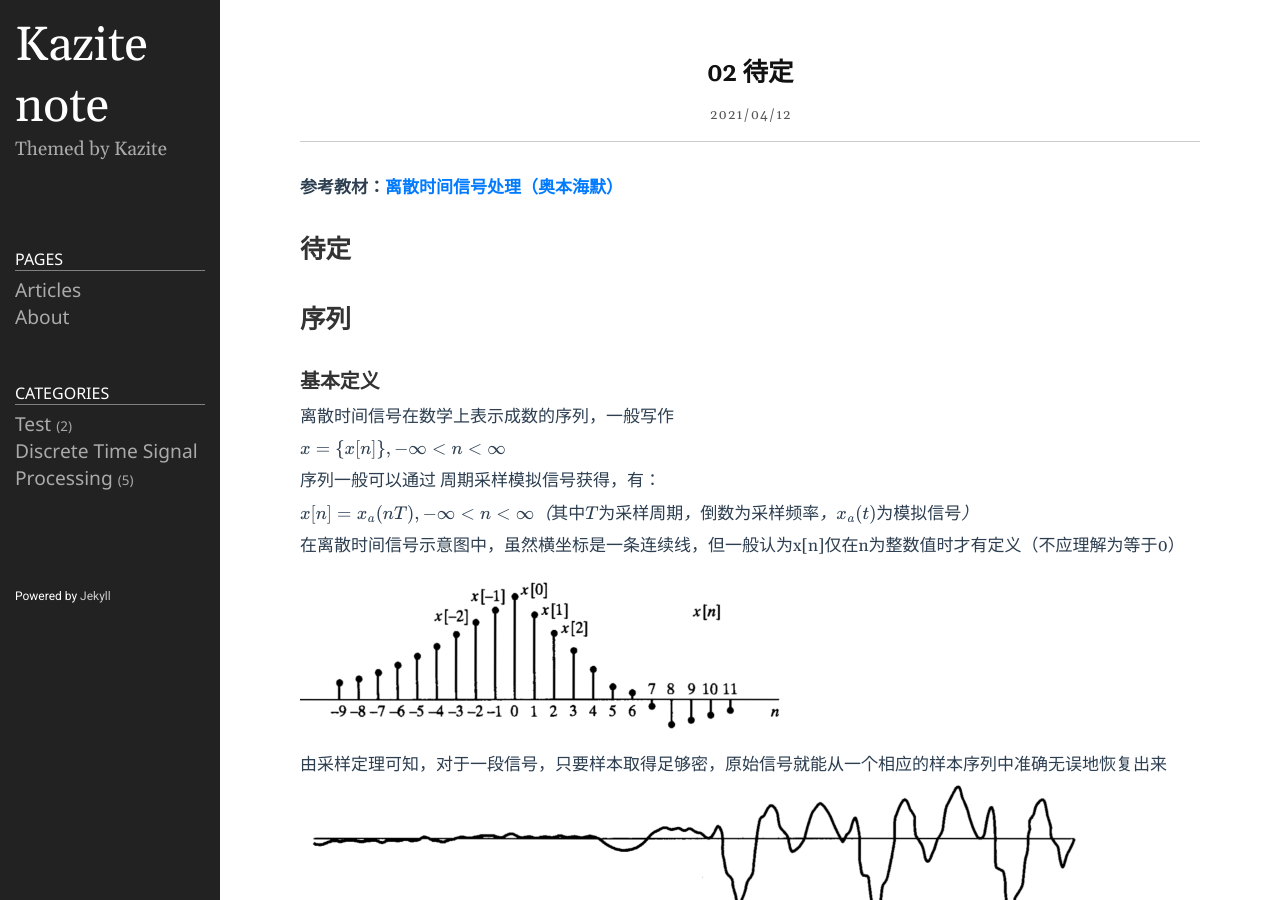
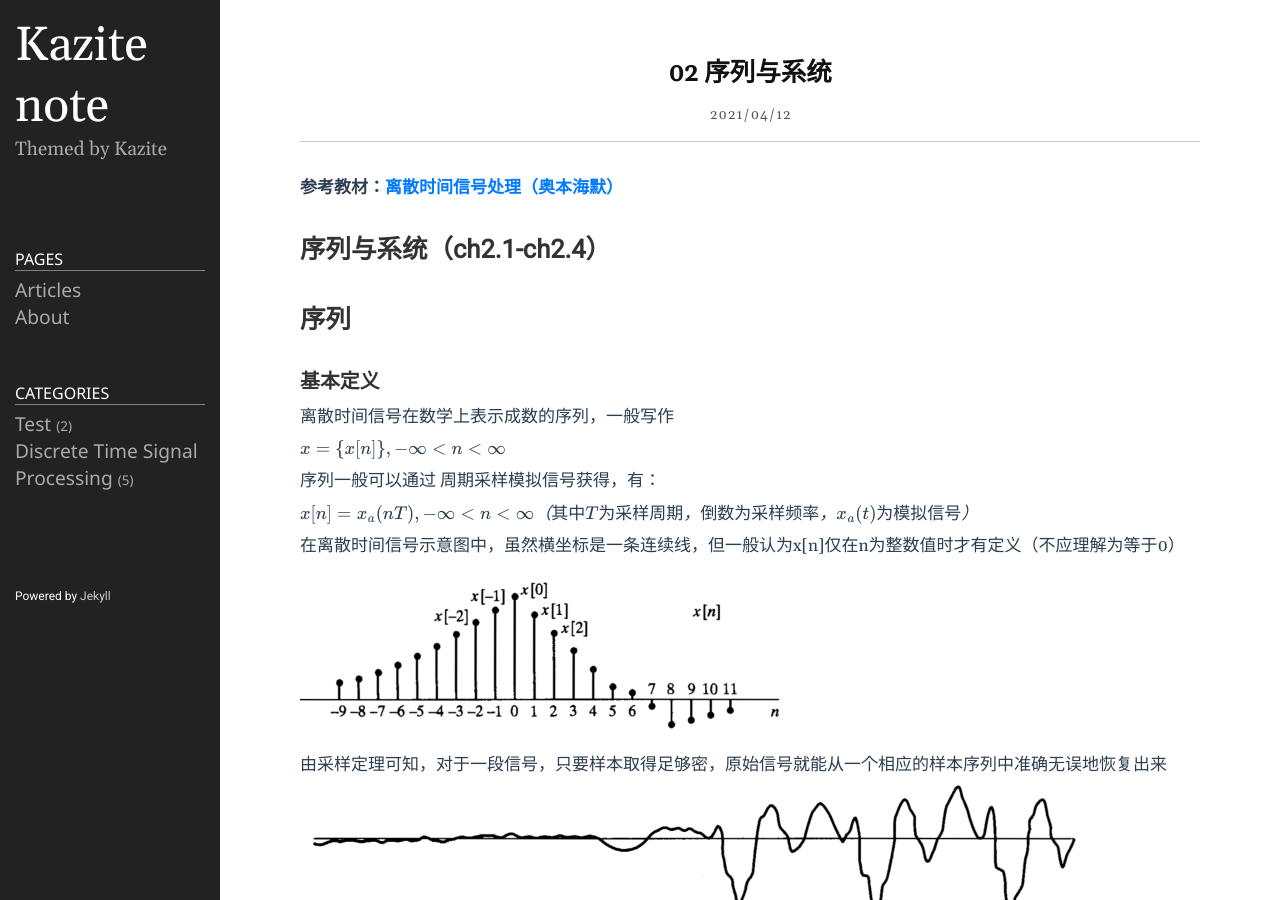
Before and after one commit to Kazite/Kazite.github.io, a Jekyll site: the page built from _posts/Discrete Time Signal Processing/2021-04-12-02-ch2_2.md, in a window 1280 px wide and 900 px high. Built offline with Jekyll 4.4.1, drawn with Linux system fonts in a browser that asks for light colours; formulas are drawn with MathJax 3.

Commit message:
Update 2021-04-12-02-ch2_2.md

```diff
--- a/_posts/Discrete Time Signal Processing/2021-04-12-02-ch2_2.md
+++ b/_posts/Discrete Time Signal Processing/2021-04-12-02-ch2_2.md
@@ -1,6 +1,6 @@
 ---
 layout: post
-title: "02 待定"
+title: "02 序列与系统"
 date: 2021-04-12
 category: Discrete Time Signal Processing
 typora-root-url: ../../../Kazite.github.io
@@ -10,7 +10,7 @@ typora-copy-images-to: ../../assets_2021Early
 
 **参考教材：[离散时间信号处理（奥本海默）](https://baike.baidu.com/item/离散时间信号处理（第三版）/20378714?fr=aladdin)**
 
-# 待定
+# 序列与系统（ch2.1-ch2.4）
 
 ## 序列
 
```
